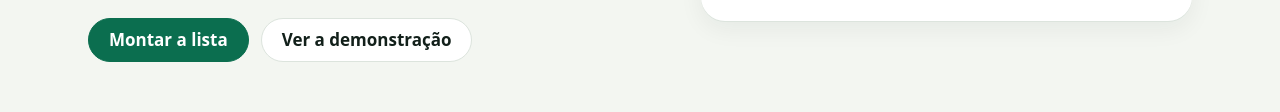
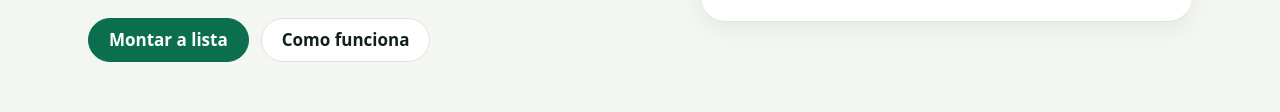
Before and after one commit to cleberSan/cesta-certa, an Astro site: page / in a window 1280 px wide. Shown: the part 403-515 px from the top of the page. Built offline with nearby package versions, Linux system fonts and the light colour scheme; Astro itself is replaced by a stand-in of ours.

Commit message:
fix(visual): botão do herói leva a "Como funciona" (T03)
No computador, o herói e o cartão da prévia tinham dois links "Ver a
demonstração" lado a lado, e o teste da demonstração achava os dois. O botão
do herói agora leva à seção "Como funciona" da própria página.

Co-Authored-By: Claude Opus 5.5 <noreply@anthropic.com>
Claude-Session: https://claude.ai/code/session_018TjVKvUd5mD9RTCoDqKZtH

```diff
--- a/src/pages/index.astro
+++ b/src/pages/index.astro
@@ -56,8 +56,8 @@ const atalhos = [
         <a class="botao" href="/lista">
           Montar a lista
         </a>
-        <a class="botao botao-secundario" href="/demonstracao">
-          Ver a demonstração
+        <a class="botao botao-secundario" href="#como-titulo">
+          Como funciona
         </a>
       </p>
     </section>
```
